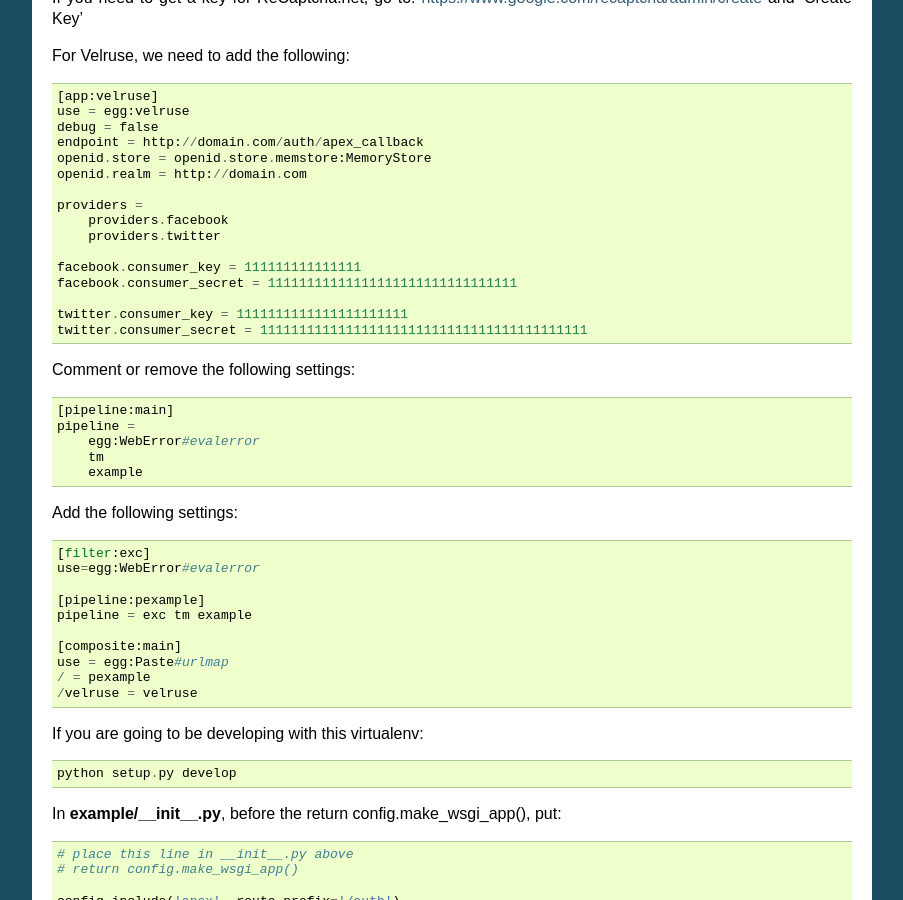
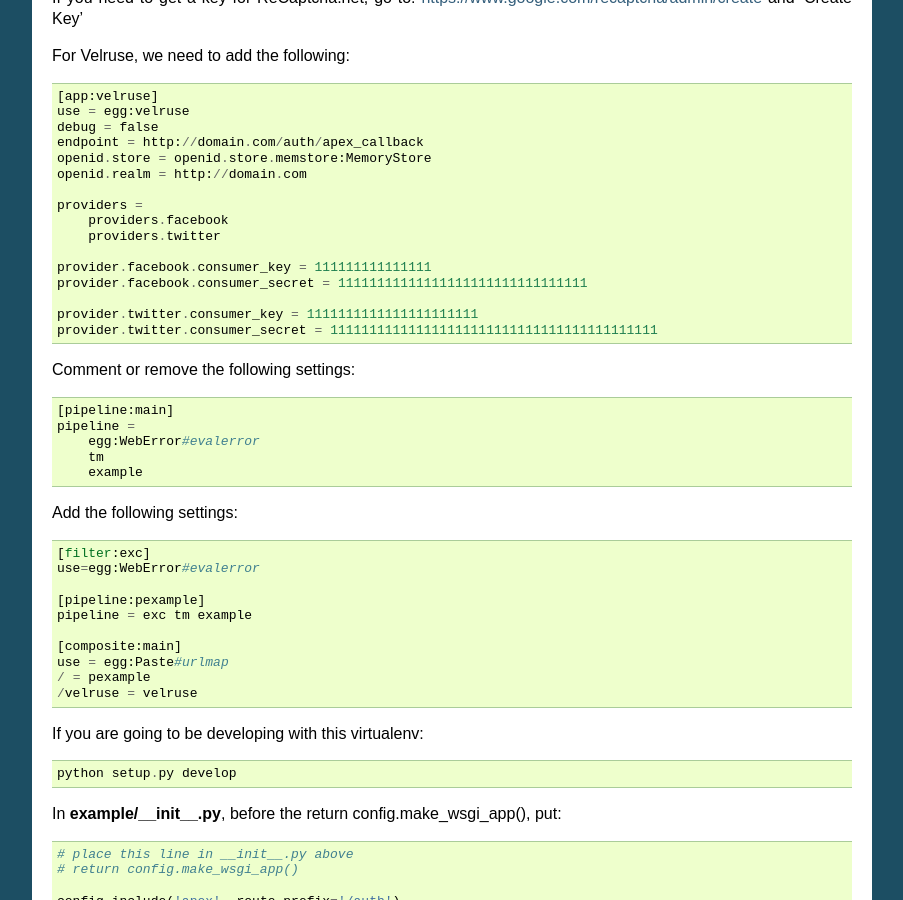
Before and after one commit to cd34/apex, a Sphinx documentation site: the page built from docs/source/QUICKSTART.rst, in a window 1280 px wide and 900 px high, scrolled down 624 px. Shown: the whole window, without its empty margins (198-1101 px from the left). Built offline with Sphinx 7.4.7, drawn with Linux system fonts in a browser that asks for light colours.

Commit message:
Doc fixes regarding Issue #78

```diff
--- a/docs/source/QUICKSTART.rst
+++ b/docs/source/QUICKSTART.rst
@@ -53,11 +53,11 @@
         providers.facebook
         providers.twitter
 
-    facebook.consumer_key = 111111111111111
-    facebook.consumer_secret = 11111111111111111111111111111111
+    provider.facebook.consumer_key = 111111111111111
+    provider.facebook.consumer_secret = 11111111111111111111111111111111
 
-    twitter.consumer_key = 1111111111111111111111
-    twitter.consumer_secret = 111111111111111111111111111111111111111111
+    provider.twitter.consumer_key = 1111111111111111111111
+    provider.twitter.consumer_secret = 111111111111111111111111111111111111111111
 
 
 Comment or remove the following settings:
```
Also changed, not shown: 1 other file.
